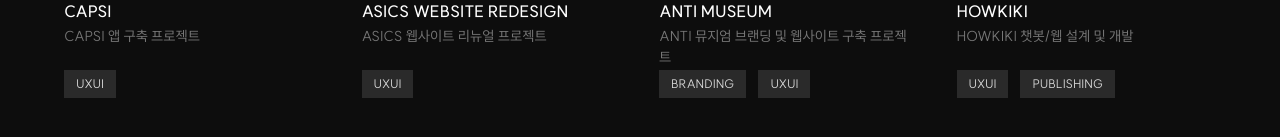
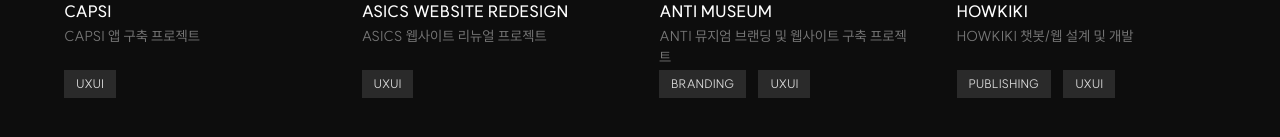
Before and after one commit to leekrkr/Portfolio-2026, a React (Vite) app: page / in a window 1280 px wide. Shown: the part 2461-2598 px from the top of the page. Built offline with nearby package versions, Linux system fonts and the light colour scheme; a web font is replaced by a local one.

Commit message:
chore. 태그 순서 변경

```diff
--- a/src/pages/project.jsx
+++ b/src/pages/project.jsx
@@ -74,8 +74,8 @@
               <Description>HOWKIKI 챗봇/웹 설계 및 개발</Description>
             </DescriptionContainer>
             <TagContainer>
+              <Tag>PUBLISHING</Tag>
               <Tag>UXUI</Tag>
-              <Tag>PUBLISHING</Tag>
             </TagContainer>
           </ProjectCard>
         </Link>
```
